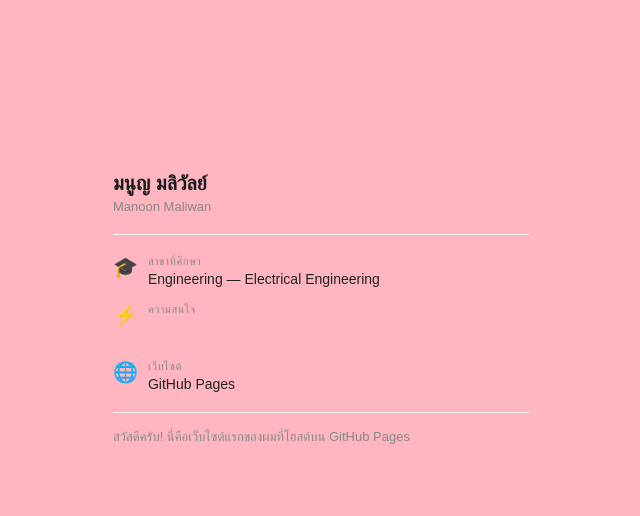
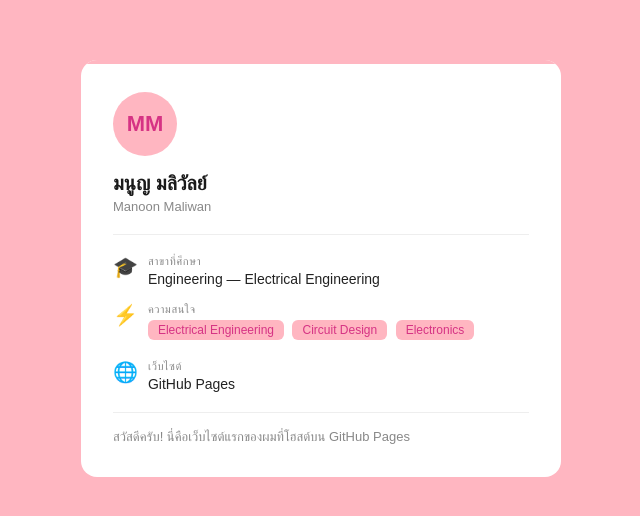
Before and after one commit to 34355Manoon/s34355manoon.github.io, a plain HTML site: page index.html in a window 1280 px wide. Shown: the part 132-648 px from the top of the page, without its empty margins (319-959 px from the left). Drawn offline with Linux system fonts and the light colour scheme.

Commit message:
Update index.html

```diff
--- a/index.html
+++ b/index.html
@@ -17,7 +17,7 @@
     padding: 40px 20px;
   }
   .card {
-    background: #FFB6C1;
+    background: #fff;
     border-radius: 16px;
     max-width: 480px;
     width: 100%;
@@ -38,7 +38,7 @@
     background: #FFB6C1;
     display: flex; align-items: center; justify-content: center;
     font-size: 22px; font-weight: bold;
-    color: #FFB6C1;
+    color: #d63384;
     margin-bottom: 1rem;
   }
   h1 { font-size: 20px; color: #1a1a1a; margin-bottom: 4px; }
@@ -51,7 +51,7 @@
   .badge {
     display: inline-block;
     background: #FFB6C1;
-    color: #FFB6C1;
+    color: #d63384;
     font-size: 12px;
     padding: 3px 10px;
     border-radius: 6px;
```
